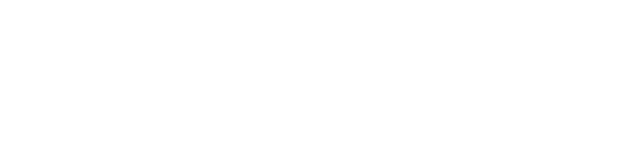
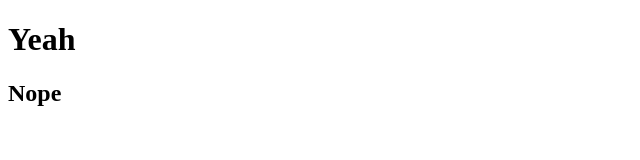
Before and after one commit to Siondubois/githubChallenge1, a plain HTML site: page index.html in a window 1280 px wide. Shown: the whole page, without its empty margins (0-640 px from the left). Drawn offline with Linux system fonts and the light colour scheme.

Commit message:
ajout d'un h1.
ajout h2

first commit

```diff
--- a/index.html
+++ b/index.html
@@ -7,6 +7,7 @@
     <title>GitTest</title>
 </head>
 <body>
-
+    <h1>Yeah</h1>
+    <h2>Nope</h2>
 </body>
 </html>
```
Also changed, not shown: 1 other file.
